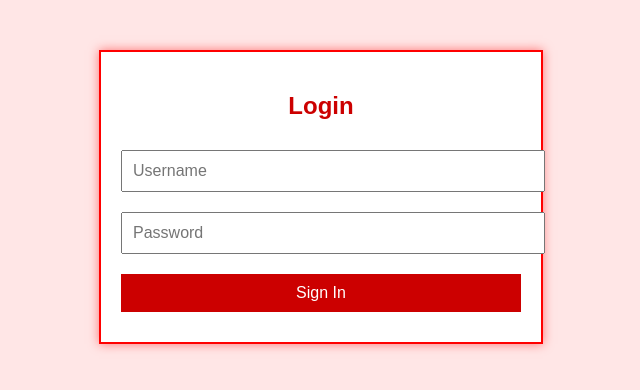
After one commit to kaylum1/DISS, a FastAPI app: template server/templates/insecure_page.html in a window 1280 px wide. The commit adds this page. Shown: the top 390 px of the page, without its empty margins (319-959 px from the left). Run offline with FastAPI, Linux system fonts and the light colour scheme; the template is opened without the code that fills it, so the values that code supplies are empty.

Commit message:
created a log page and also url with faults so the scans can pick them up

```diff
--- a/server/Security_scans/broken_authentication_scan.py
+++ b/server/Security_scans/broken_authentication_scan.py
@@ -104,6 +104,8 @@ def check_broken_authentication(url):
 
 '''
 
+#server/security_scans/broken_authentication_scan.py
+
 
 import requests
 from bs4 import BeautifulSoup
--- a/server/server.py
+++ b/server/server.py
@@ -1240,11 +1240,55 @@ def log_access(request: Request, normalized_url: str):
     msg = f'{client} - "{request.method} {request.url}" 200 OK - {normalized_url}'
     custom_logger.info(msg)
 
+
+
+'''this section and below deals with all the termpltes folder html pages'''
+
 # Updated /logs endpoint to render the logs HTML template.
 @app.get("/logs", response_class=HTMLResponse)
 async def view_logs(request: Request):
     logs_data = get_all_logs()
     return templates.TemplateResponse("logs.html", {"request": request, "logs": logs_data})
+
+
+@app.get("/login", response_class=HTMLResponse)
+async def insecure_login(request: Request):
+    """
+    Serve an intentionally insecure login page that is flagged by the broken authentication scan.
+    """
+    return templates.TemplateResponse("insecure_page.html", {"request": request})
+
+
+@app.get("/vulnerable-sql", response_class=HTMLResponse)
+async def sql_injection_page(request: Request):
+    """
+    Serve an intentionally insecure SQL injection page that will fail the SQL Injection Scan.
+    """
+    return templates.TemplateResponse("sql_injection_page.html", {"request": request})
+
+
+
+@app.get("/vulnerable-xss", response_class=HTMLResponse)
+async def xss_vulnerable_page(request: Request):
+    """Serve an intentionally vulnerable XSS page."""
+    return templates.TemplateResponse("xss_vulnerable_page.html", {"request": request})
+
+
+
+@app.get("/vulnerable-directory", response_class=HTMLResponse)
+async def directory_listing_page(request: Request):
+    """Serve a fake directory listing page."""
+    return templates.TemplateResponse("directory_listing_page.html", {"request": request})
+
+@app.get("/vulnerable-redirect", response_class=HTMLResponse)
+async def open_redirect_page(request: Request):
+    """Serve an intentionally vulnerable open redirect page."""
+    return templates.TemplateResponse("open_redirect_page.html", {"request": request})
+
+
+
+
+
 
 if __name__ == '__main__':
     uvicorn.run("server:app", host="0.0.0.0", port=8000, reload=True)
--- /dev/null
+++ b/server/templates/insecure_page.html
@@ -0,0 +1,58 @@
+<!--http://localhost:8000/login-->
+
+
+<!DOCTYPE html>
+<html>
+  <head>
+    <meta charset="UTF-8">
+    <title>Insecure Login Page</title>
+    <style>
+      body {
+        font-family: Arial, sans-serif;
+        background-color: #ffe6e6;
+        margin: 0;
+        padding: 0;
+      }
+      .container {
+        max-width: 400px;
+        margin: 50px auto;
+        padding: 20px;
+        border: 2px solid #ff0000;
+        background-color: #fff;
+        box-shadow: 0 0 10px rgba(255, 0, 0, 0.5);
+      }
+      h2 {
+        text-align: center;
+        color: #cc0000;
+      }
+      input {
+        width: 100%;
+        padding: 10px;
+        margin: 10px 0;
+        font-size: 16px;
+      }
+      input[type="submit"] {
+        background-color: #cc0000;
+        color: #fff;
+        border: none;
+        cursor: pointer;
+      }
+    </style>
+  </head>
+  <body>
+    <div class="container">
+      <h2>Login</h2>
+      <!-- This login form is intentionally insecure:
+           - Uses method="get" (instead of "post"), which subtracts 2 points.
+           - Lacks any CSRF token.
+           - The password field has autocomplete enabled (not "off"), subtracting 1 point.
+           These factors combine to produce a low score (2/10 with the current scan logic).
+           To reach a score of 1/10, you’d need to adjust the scoring logic to allow further penalties. -->
+      <form action="/login" method="get">
+        <input type="text" name="username" placeholder="Username">
+        <input type="password" name="password" autocomplete="on" placeholder="Password">
+        <input type="submit" value="Sign In">
+      </form>
+    </div>
+  </body>
+</html>
--- a/server/templates/logs.html
+++ b/server/templates/logs.html
@@ -1,3 +1,4 @@
+<!--http://localhost:8000/logs-->
 <!DOCTYPE html>
 <html>
   <head>
```
Also changed, not shown: server/templates/directory_listing_page.html (added, +16 -0 lines), server/templates/open_redirect_page.html (added, +11 -0 lines), server/templates/sql_injection_page.html (added, +55 -0 lines), server/templates/xss_vulnerable_page.html (added, +34 -0 lines), server/database.sqlite.
